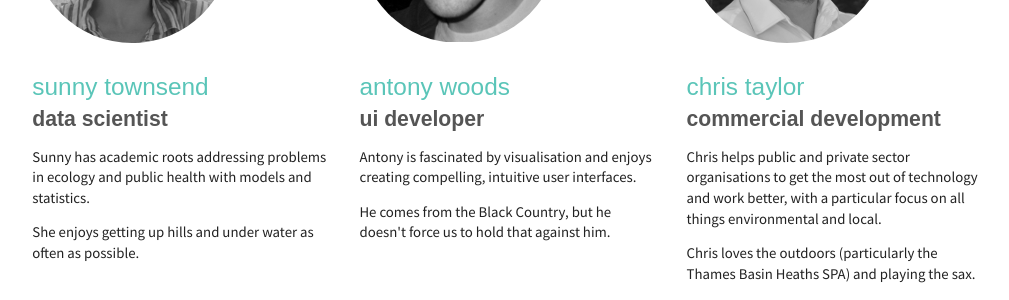
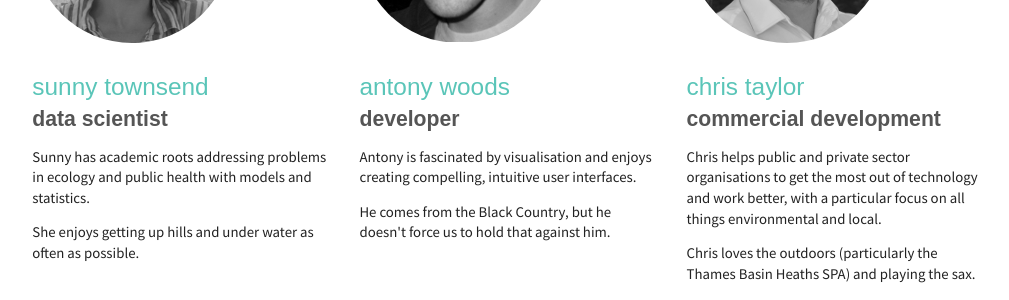
Before and after one commit to mantree/mastodonc.github.com, a Jekyll site: the page built from about.md, in a window 1280 px wide and 900 px high, scrolled down 2471 px. Shown: the part 153-453 px from the top of the window, without its empty margins (117-1126 px from the left). Built offline with Jekyll 4.4.1, drawn with Linux system fonts in a browser that asks for light colours; nearby versions of some CDN libraries.

```diff
--- a/_data/people.yml
+++ b/_data/people.yml
@@ -64,7 +64,7 @@ sunny:
       She enjoys getting up hills and under water as often as possible.
 antony:
     name: Antony Woods
-    position: UI Developer
+    position: Developer
     email: antony@mastodonc.com
     twitter:
     image: antony-bw.jpg
```
